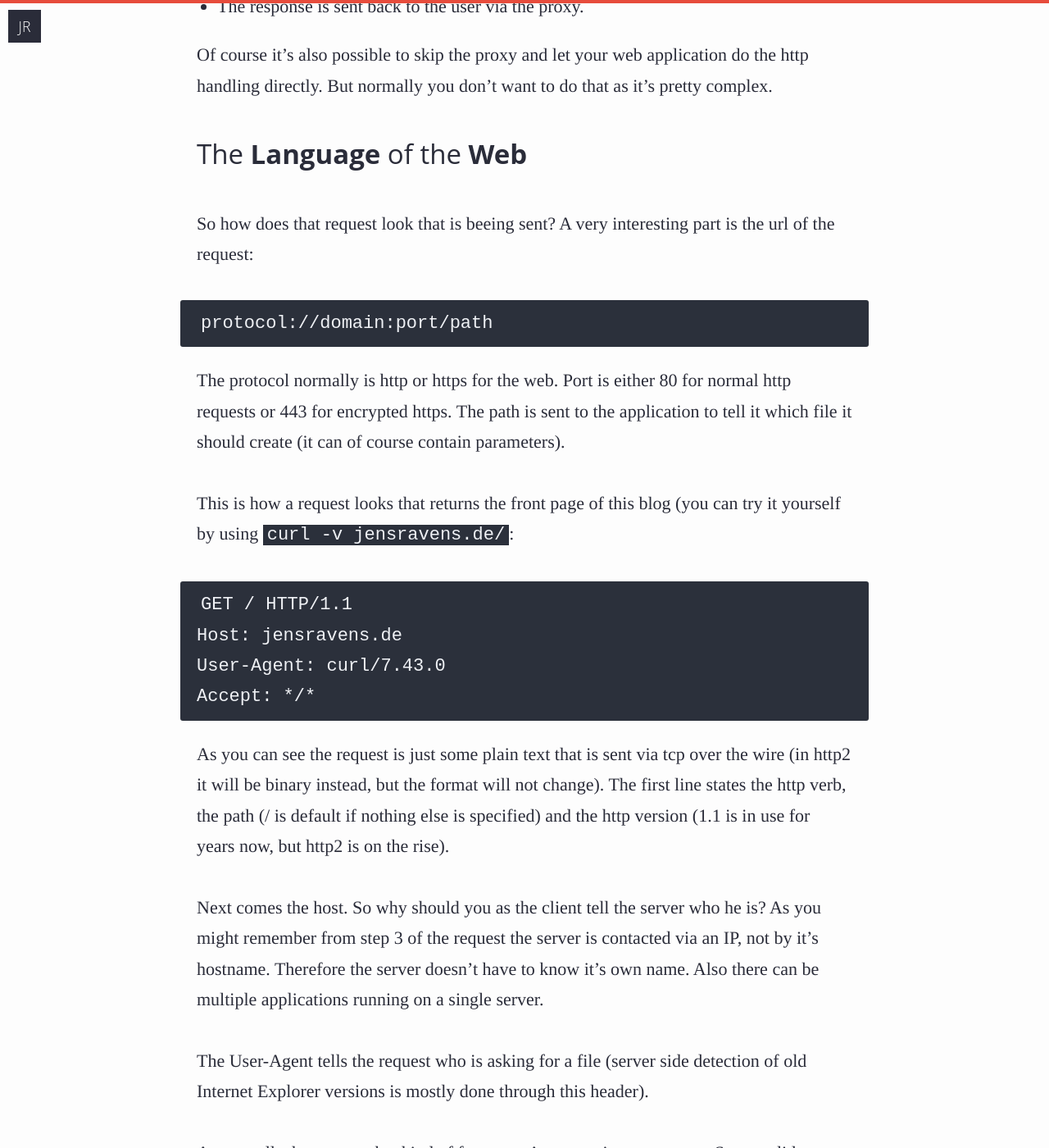
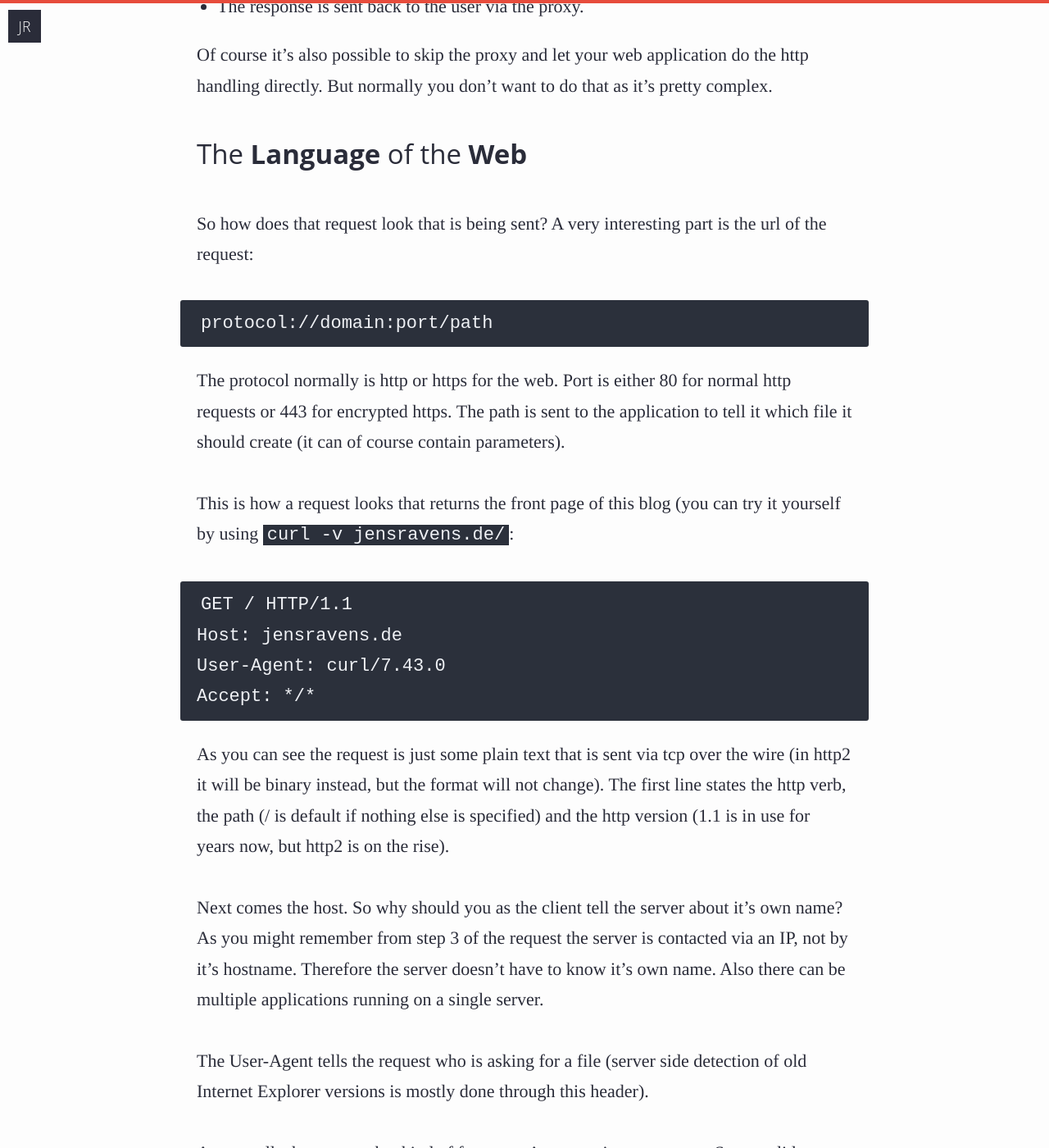
Before and after one commit to JensRavens/jensravens.github.io, a Jekyll site: the page built from _posts/2015-09-17-demystifying-the-server.md, in a window 1280 px wide and 1400 px high, scrolled down 1037 px. Shown: the whole window at 82% size. Built offline with Jekyll 4.4.1, drawn with Linux system fonts in a browser that asks for light colours; Markdown is read by kramdown in place of the engine named in the settings; comment, search, counter and statistics services are not loaded; some of the changed text lies outside the part shown.

Commit message:
fix some typos

````diff
--- a/_posts/2015-09-17-demystifying-the-server.md
+++ b/_posts/2015-09-17-demystifying-the-server.md
@@ -14,19 +14,19 @@ Servers aren't a magical black box - they're just programs spitting out http res
 
 Here's what normally happens when you send a request to a server (no matter if it's via `curl` or `NSURLSession`):
 
-- You send a `GET` request to `jensravens.de`
+- You send a `GET` request to `jensravens.com`
 - A DNS server of your choice resolves the domain to an IP (192.30.252.153). Just think of it as a lookup in a phonebook that translates names into phone numbers.
 - A request is sent to that IP (more on the request later) via tcp
 - On the server (which is just a normal computer that is permanently connected to the internet) there is a process that listens on port 80 for tcp connections (80 is the default, but other ports would work as well). Usually that process is some dedicated web server like apache2 or nginx. It knows how to encrypt the connection via ssl, how http works and if the request is just for a plain file it's capable of delivering that file as a response.
 - If you request a dynamic resource (like a php site, ruby scripts or whatever language you like) it calls out to another process to return a response.
-- The external process does it's magic to create a http response.
+- The external process does it's magic to create an http response.
 - The response is sent back to the user via the proxy.
 
 Of course it's also possible to skip the proxy and let your web application do the http handling directly. But normally you don't want to do that as it's pretty complex.
 
 ## The _Language_ of the _Web_
 
-So how does that request look that is beeing sent? A very interesting part is the url of the request:
+So how does that request look that is being sent? A very interesting part is the url of the request:
 
 ```
 protocol://domain:port/path
@@ -45,7 +45,7 @@ Accept: */*
 
 As you can see the request is just some plain text that is sent via tcp over the wire (in http2 it will be binary instead, but the format will not change). The first line states the http verb, the path (/ is default if nothing else is specified) and the http version (1.1 is in use for years now, but http2 is on the rise).
 
-Next comes the host. So why should you as the client tell the server who he is? As you might remember from step 3 of the request the server is contacted via an IP, not by it's hostname. Therefore the server doesn't have to know it's own name. Also there can be multiple applications running on a single server.
+Next comes the host. So why should you as the client tell the server about it's own name? As you might remember from step 3 of the request the server is contacted via an IP, not by it's hostname. Therefore the server doesn't have to know it's own name. Also there can be multiple applications running on a single server.
 
 The User-Agent tells the request who is asking for a file (server side detection of old Internet Explorer versions is mostly done through this header).
 
````
Also changed, not shown: other parts of _posts/2015-09-17-demystifying-the-server.md (+2 -2 lines).
